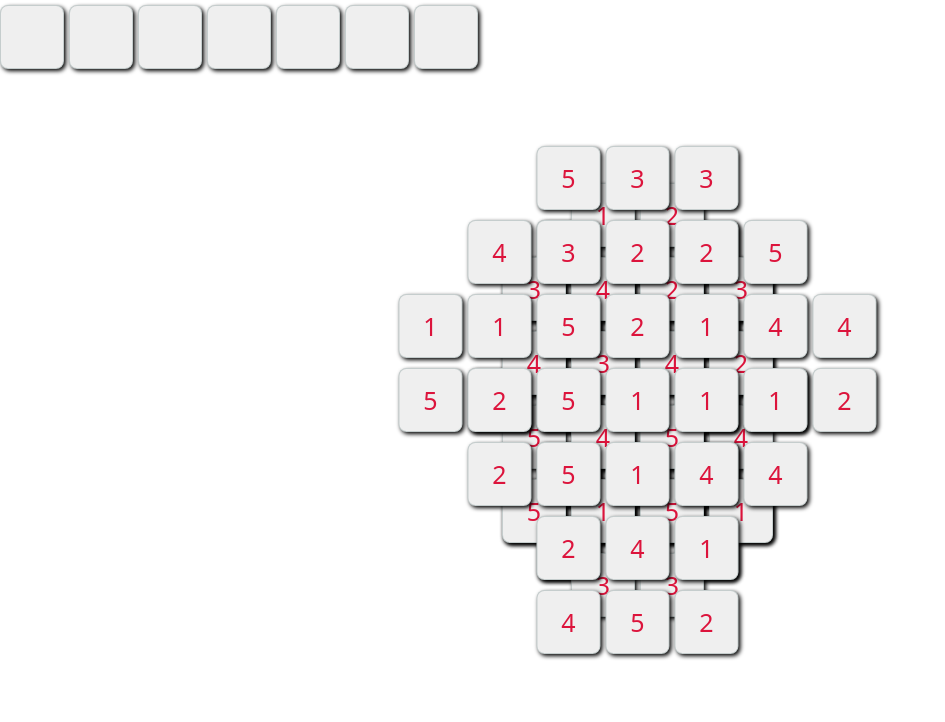
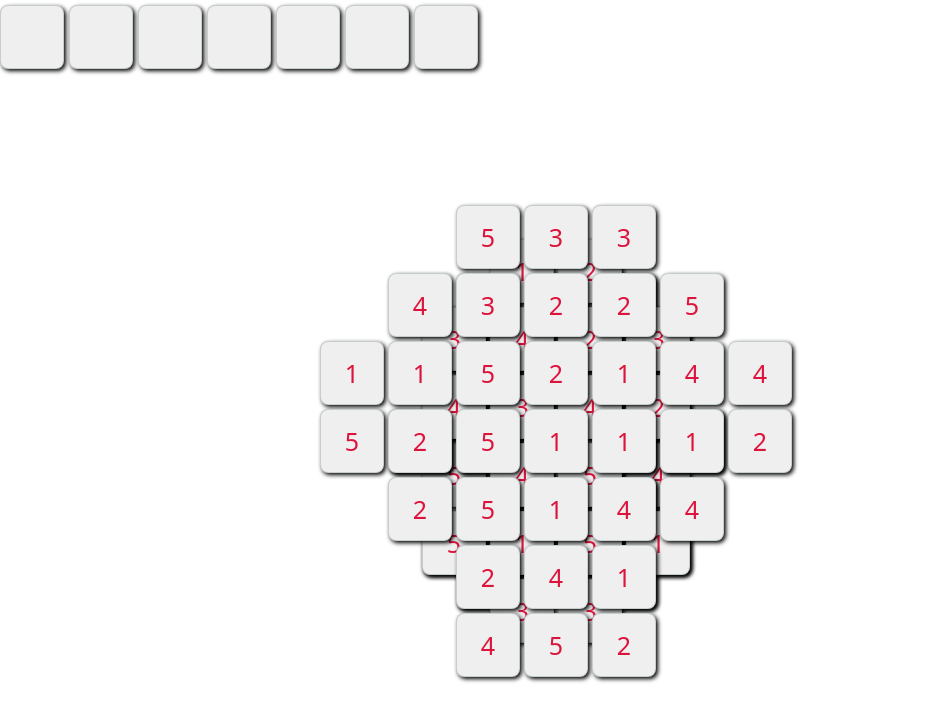
Before and after one commit to allenwang2333/bruin-o-bruin, a React (Create React App) app in the folder bruin-o-bruin/: page /game in a window 1280 px wide. Shown: the top 722 px of the page, without its empty margins (0-945 px from the left). Built offline with nearby package versions, Linux system fonts and the light colour scheme.

Commit message:
Fix unclickable issue. Fix bottom layer unclickable

```diff
--- a/bruin-o-bruin/src/gamePlay/block.js
+++ b/bruin-o-bruin/src/gamePlay/block.js
@@ -7,7 +7,10 @@ class Block extends React.Component{
         const row = this.props.block.row;
         const col = this.props.block.col;
         const category = this.props.block.category;
-        const style = this.props.block.fill ? {visibility: "visible"} : {visibility: "hidden"};
+        const left = (34 * (this.props.coor[layer][0] + col * 2)) + window.innerWidth / 4
+        const top = (34 * (this.props.coor[layer][1] + row * 2)) + window.innerHeight / 4
+        const style = this.props.block.fill ? {visibility: "visible", zIndex: 1000 - layer, left: left, top: top}
+                        : {visibility: "hidden", zIndex: 0, left: left, top: top};
         return (
             <button className="block" style={style} onClick={() => this.props.onClick(layer, row, col)}>
                 {category}
--- a/bruin-o-bruin/src/gamePlay/board.js
+++ b/bruin-o-bruin/src/gamePlay/board.js
@@ -1,13 +1,16 @@
 import React from "react";
-import Layer from "./layer.js"
+import Block from "./block.js"
 import "./gamePlay.css"
 
 class Board extends React.Component{
     render(){
         var board = this.props.board;
         return (
+            // <div className="board">
+            //     {board.map((layer, index) => <Layer layer={layer} key={index} zIndex={1000 - index} onClick={(l, r, c) => this.props.onClick(l, r, c)}/>)}
+            // </div>
             <div className="board">
-                {board.map((layer, index) => <Layer layer={layer} key={index} zIndex={1000 - index} onClick={(l, r, c) => this.props.onClick(l, r, c)}/>)}
+                {board.map((layer) => layer.map((row) => row.map((element, index) => <Block block={element} key={index} coor={this.props.coor} onClick={(l, r, c) => this.props.onClick(l, r, c)}/>)))}
             </div>
         )
     }
--- a/bruin-o-bruin/src/gamePlay/game.js
+++ b/bruin-o-bruin/src/gamePlay/game.js
@@ -9,13 +9,15 @@ class Game extends React.Component{
         super();
         const cLayout = require("./layout.json")
         var board = cLayout.board;
-        board = randomPlaceBlock(board, [1,2,3,4,5], 90)
+        const coor = cLayout["board-coor"]
+        board = randomPlaceBlock(board, [1,2,3,4,5], cLayout.count)
         const seen = this.initSeen(board);
         this.state = {
             board: board,
             seen: seen,
             hand: Array(7).fill(null),
             handSize: 0,
+            coor: coor,
         }
     }
 
@@ -40,8 +42,10 @@ class Game extends React.Component{
         var curr = board[layer][row][col];
         var child = curr.child;
         seen.splice(i, 1);
+        if(child == null)
+            return
         for(let j = 0; j < child.length; j++){
-            const index = child[j];
+            var index = child[j];
             var idx;
             for(let i = 0; i < board[index[0]][index[1]][index[2]].parent.length; i++){
                 if(JSON.stringify(board[index[0]][index[1]][index[2]].parent[i])
@@ -51,8 +55,10 @@ class Game extends React.Component{
                 }
             }
             board[index[0]][index[1]][index[2]].parent.splice(idx, 1);
-            if(board[index[0]][index[1]][index[2]].parent.length === 0)
+            if(board[index[0]][index[1]][index[2]].parent.length === 0){
+                index = [index[0].toString(), index[1].toString(), index[2].toString()]
                 seen.push(index);
+            }
         }
         board[layer][row][col].child = null;
         this.setState({
@@ -90,18 +96,13 @@ class Game extends React.Component{
                 hand: hand,
                 handSize: handSize,
             });
-            this.handleEliminate();
         }
-    }
-
-    handleEliminate(){
-        //TODO
     }
 
     render(){
         return (
             <div className="gameBody">
-                <Board board={this.state.board} onClick={(i, r, c) => this.handleClick(i, r, c)}/>
+                <Board board={this.state.board} coor={this.state.coor} onClick={(i, r, c) => this.handleClick(i, r, c)}/>
                 <Hand hand={this.state.hand}/>
             </div>
         )
--- a/bruin-o-bruin/src/gamePlay/gamePlay.css
+++ b/bruin-o-bruin/src/gamePlay/gamePlay.css
@@ -16,13 +16,6 @@
     margin-top: 10px;
 }
 
-.layer{
-    top: 50%;
-    left: 50%;
-    position: absolute;
-    transform: translate(-50%, -50%);
-}
-
 .block{
     pointer-events: auto;
     border-radius: 8px;
@@ -31,6 +24,7 @@
     text-align: center;
     font-size: 25px;
     color: crimson;
+    position: absolute;
     line-height: 50px;
     box-shadow: 2px 2px 4px #000;
     border: 1px solid #c2cbcbee;
--- a/bruin-o-bruin/src/gamePlay/layer.js
+++ /dev/null
@@ -1,15 +0,0 @@
-import Row from "./row.js";
-import React from 'react';
-import "./gamePlay.css"
-
-class Layer extends React.Component{
-    render(){
-        const layer = this.props.layer;
-        const style = {zIndex: this.props.zIndex,}
-        return (<div className="layer" style={style}>
-                    {layer.map((row, index) => (<Row row={row} key={index} onClick={(l, r, c) => this.props.onClick(l, r, c)}/>))}
-                </div>);
-    }
-}
-
-export default Layer;
--- a/bruin-o-bruin/src/gamePlay/layout.json
+++ b/bruin-o-bruin/src/gamePlay/layout.json
@@ -223,5 +223,7 @@
             ]
         ]
     ],
-    "count": 90
+    "count": 90,
+    "board-coor":
+    [[0, 0], [1, 1], [2, 2], [3, 3], [3, 3], [4, 4]]
 }
--- a/bruin-o-bruin/src/gamePlay/row.js
+++ /dev/null
@@ -1,15 +0,0 @@
-import Block from "./block.js";
-import React from 'react';
-import "./gamePlay.css"
-
-
-class Row extends React.Component{
-    render(){
-        const row = this.props.row;
-        return (<div className="row">
-                    {row.map((element, index) => <Block block={element} key={index} onClick={(l, r, c) => this.props.onClick(l, r, c)}/>)}
-                </div>);
-    }
-}
-
-export default Row;
```
Also changed, not shown: 1 other file (tests, documents, lock files or other folders).
